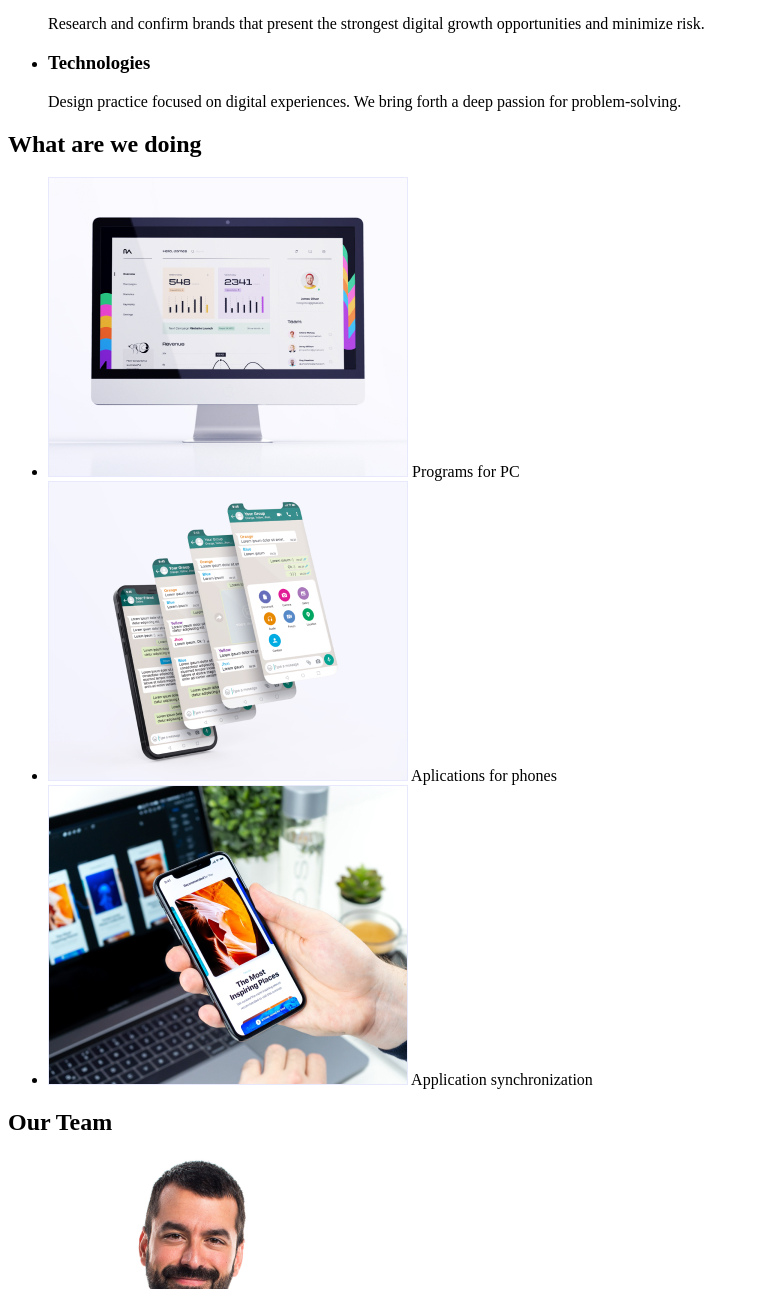
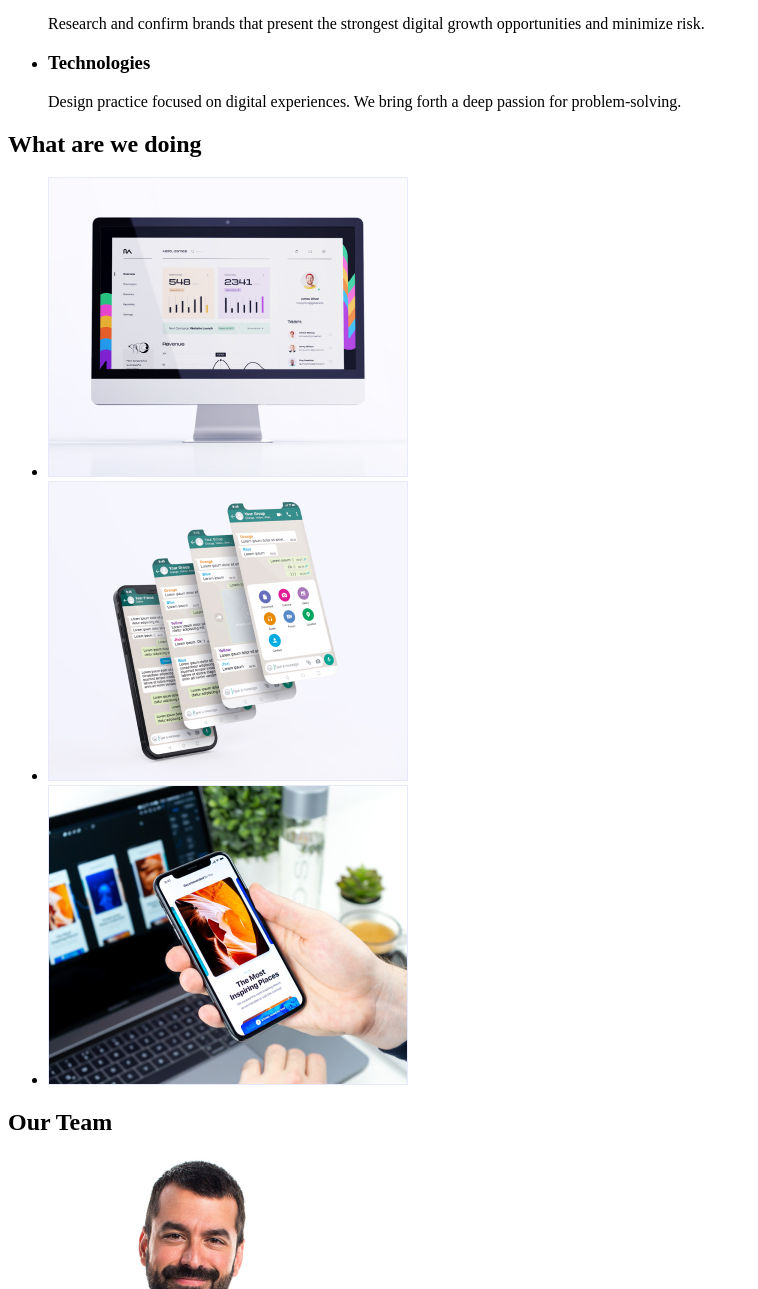
Before and after one commit to Tamira2804/goit-markup-hw-01, a plain HTML site: page index.html in a window 1280 px wide. Shown: the part 483-1772 px from the top of the page, without its empty margins (0-758 px from the left). Drawn offline with Linux system fonts and the light colour scheme.

Commit message:
Видалення зайвого тексту  з what are we doing

```diff
--- a/index.html
+++ b/index.html
@@ -77,15 +77,12 @@
         <ul>
           <li>
             <img src="./images/dekstop.jpg" alt="Monitor" width="360" />
-            Programs for PC
           </li>
           <li>
             <img src="./images/api.jpg" alt="Phones" width="360" />
-            Aplications for phones
           </li>
           <li>
             <img src="./images/design.jpg" alt="Synchronization" width="360" />
-            Application synchronization
           </li>
         </ul>
       </section>
```
